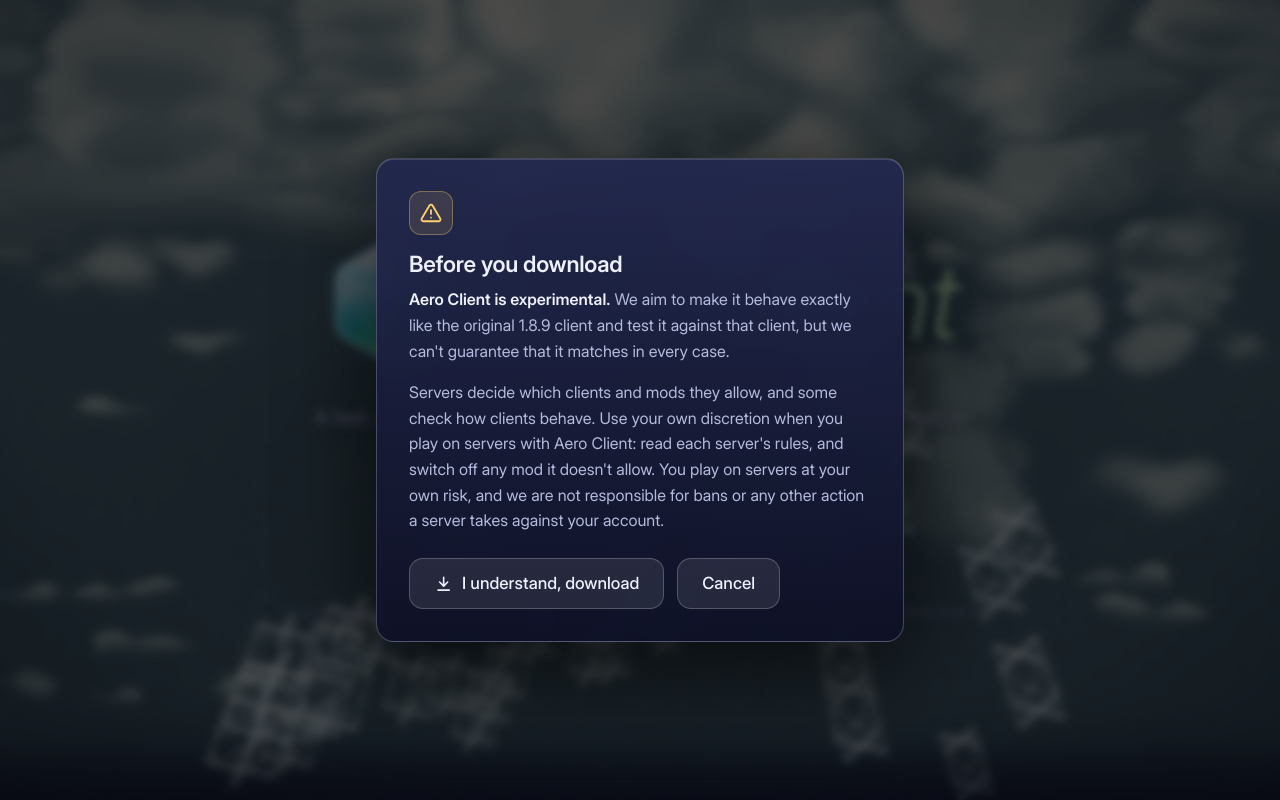
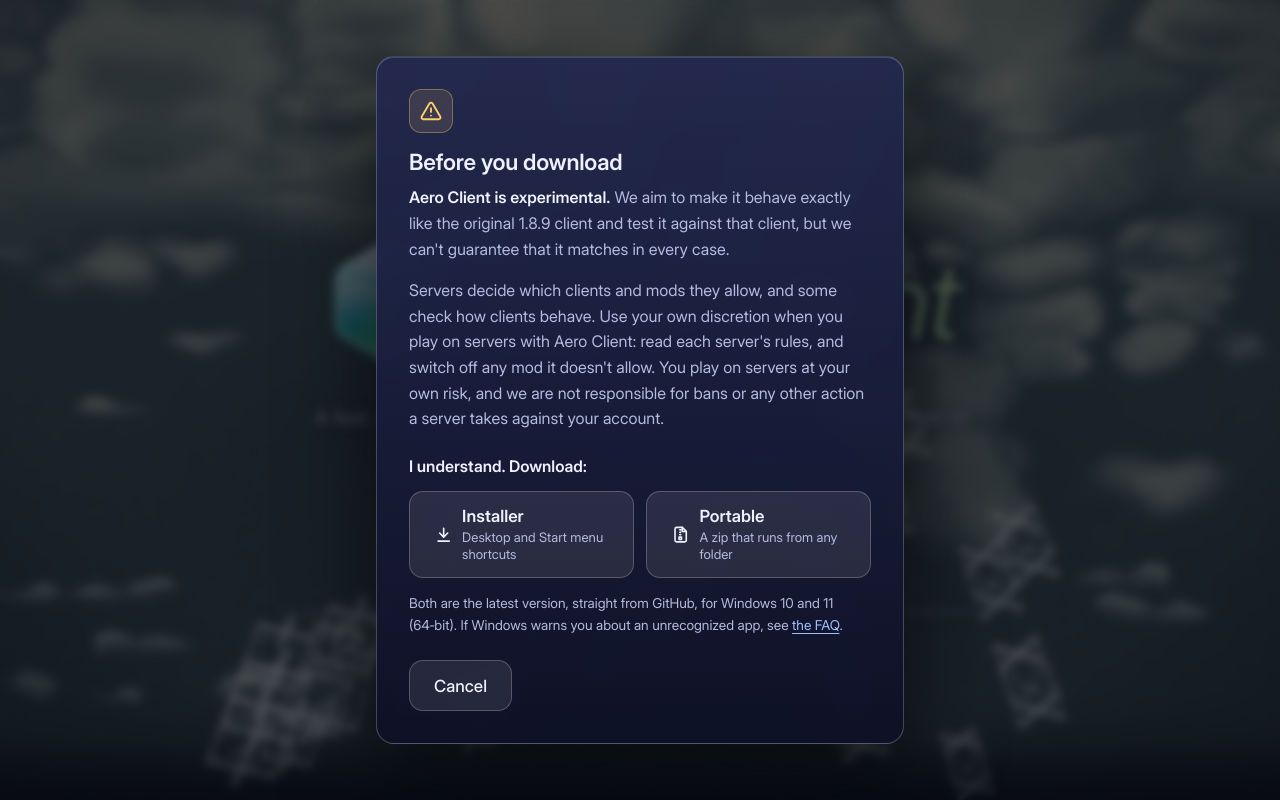
Before and after one commit to lettingtimetell/aero-client-website, a plain HTML site: page index.html in a window 1280 px wide. Both pictures are taken after a click on the button "Download for Windows". Shown: the top 800 px of the page. Drawn offline with Linux system fonts and the light colour scheme.

Commit message:
Release 1.0.0 Beta: installer and portable downloads
- The download dialog offers the installer and the portable zip, each a
  direct link to the latest release's file.
- FAQ: the two versions, uninstalling, the Windows SmartScreen warning,
  and Mega Skywars in the data answer.
- Privacy policy (effective 24 November 2026): new players' server lists
  start with Mega Skywars, a server we run, and what it sees; the Discord
  button; uninstalling the installed version.

Co-Authored-By: Claude Opus 5.5 <noreply@anthropic.com>

```diff
--- a/assets/css/site.css
+++ b/assets/css/site.css
@@ -737,6 +737,47 @@ hr {
   margin-top: 1.5rem;
 }
 
+/* The two downloads under the warning: the installer and the portable zip. */
+.modal .choose-label {
+  color: var(--text);
+  font-weight: 600;
+  margin: 1.4rem 0 0.7rem;
+}
+
+.download-choices {
+  display: grid;
+  grid-template-columns: repeat(2, minmax(0, 1fr));
+  gap: 0.8rem;
+}
+
+.download-choice {
+  justify-content: flex-start;
+  text-align: left;
+  white-space: normal;
+}
+
+.download-choice span {
+  display: flex;
+  flex-direction: column;
+  gap: 0.15rem;
+}
+
+.download-choice strong {
+  font-weight: 600;
+}
+
+.download-choice small {
+  color: var(--text-dim);
+  font-size: 0.82rem;
+  font-weight: 400;
+  line-height: 1.3;
+}
+
+.modal .modal-fine {
+  font-size: 0.85rem;
+  margin: 0.9rem 0 0;
+}
+
 /* ---------- Tables ---------- */
 .table-wrap {
   overflow-x: auto;
@@ -916,6 +957,19 @@ details.faq .answer p:last-child {
   margin-bottom: 0;
 }
 
+details.faq .answer ul {
+  padding-left: 1.3rem;
+  margin: 0 0 1em;
+}
+
+details.faq .answer li {
+  margin-bottom: 0.4rem;
+}
+
+details.faq .answer strong {
+  color: var(--text);
+}
+
 /* ---------- Footer ---------- */
 .site-footer {
   margin-top: 4rem;
@@ -1017,6 +1071,10 @@ details.faq .answer p:last-child {
     white-space: normal;
   }
 
+  .download-choices {
+    grid-template-columns: 1fr;
+  }
+
   .btn-lg {
     font-size: 1rem;
   }
--- a/index.html
+++ b/index.html
@@ -174,7 +174,9 @@
     </div>
   </footer>
 
-  <!-- The download warning. Every Download button opens it; nothing downloads until "I understand". -->
+  <!-- The download warning. Every Download button opens it; nothing downloads until the player
+       picks a version below the warning. Both links always fetch the newest release's file
+       (GitHub's releases/latest/download/<name>), so the release's asset names must not change. -->
   <div class="modal" id="download" popover role="dialog" aria-labelledby="download-title" aria-describedby="download-text">
     <span class="modal-icon" aria-hidden="true"><svg viewBox="0 0 24 24" fill="none" stroke="currentColor" stroke-width="2" stroke-linecap="round" stroke-linejoin="round"><path d="M10.3 3.9 1.8 18.2A2 2 0 0 0 3.5 21h17a2 2 0 0 0 1.7-2.8L13.7 3.9a2 2 0 0 0-3.4 0z"/><path d="M12 9v4M12 17h.01"/></svg></span>
     <h2 id="download-title">Before you download</h2>
@@ -182,11 +184,19 @@
       <p><strong>Aero Client is experimental.</strong> We aim to make it behave exactly like the original 1.8.9 client and test it against that client, but we can't guarantee that it matches in every case.</p>
       <p>Servers decide which clients and mods they allow, and some check how clients behave. Use your own discretion when you play on servers with Aero Client: read each server's rules, and switch off any mod it doesn't allow. You play on servers at your own risk, and we are not responsible for bans or any other action a server takes against your account.</p>
     </div>
+    <p class="choose-label" id="download-choose">I understand. Download:</p>
+    <div class="download-choices" role="group" aria-labelledby="download-choose">
+      <a class="btn btn-lg download-choice" href="https://github.com/lettingtimetell/aero-client/releases/latest/download/Aero-Client-Setup.exe" rel="noopener" autofocus>
+        <svg viewBox="0 0 24 24" fill="none" stroke="currentColor" stroke-width="2" stroke-linecap="round" stroke-linejoin="round" aria-hidden="true"><path d="M12 4v11M7 10l5 5 5-5M5 20h14"/></svg>
+        <span><strong>Installer</strong><small>Desktop and Start menu shortcuts</small></span>
+      </a>
+      <a class="btn btn-lg download-choice" href="https://github.com/lettingtimetell/aero-client/releases/latest/download/Aero-Client-Portable.zip" rel="noopener">
+        <svg viewBox="0 0 24 24" fill="none" stroke="currentColor" stroke-width="2" stroke-linecap="round" stroke-linejoin="round" aria-hidden="true"><path d="M14 3H7a2 2 0 0 0-2 2v14a2 2 0 0 0 2 2h10a2 2 0 0 0 2-2V8z"/><path d="M14 3v5h5M11 6h1M11 9h1M11 12h1M10 15h3v3h-3z"/></svg>
+        <span><strong>Portable</strong><small>A zip that runs from any folder</small></span>
+      </a>
+    </div>
+    <p class="modal-fine">Both are the latest version, straight from GitHub, for Windows 10 and 11 (64&#8209;bit). If Windows warns you about an unrecognized app, see <a href="faq.html#windows-warning">the FAQ</a>.</p>
     <div class="cta-row">
-      <a class="btn btn-lg" href="https://github.com/lettingtimetell/aero-client/releases/latest" rel="noopener" autofocus>
-        <svg viewBox="0 0 24 24" fill="none" stroke="currentColor" stroke-width="2" stroke-linecap="round" stroke-linejoin="round" aria-hidden="true"><path d="M12 4v11M7 10l5 5 5-5M5 20h14"/></svg>
-        I understand, download
-      </a>
       <button type="button" class="btn btn-lg" popovertarget="download" popovertargetaction="hide">Cancel</button>
     </div>
   </div>
```
Also changed, not shown: faq.html (+24 -3 lines), privacy.html (+9 -7 lines).
